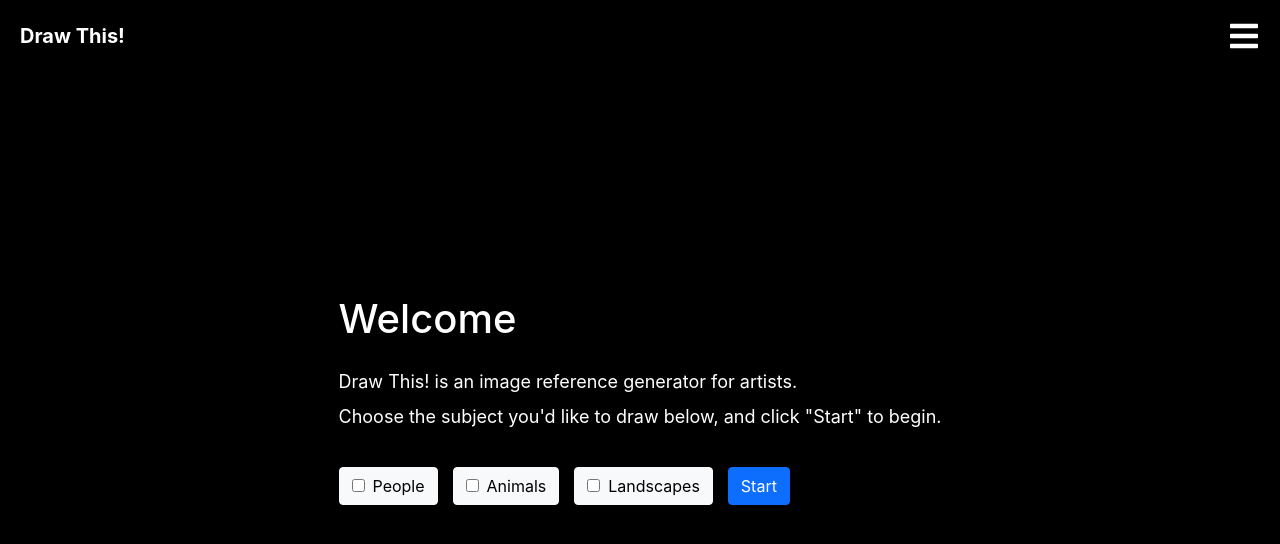
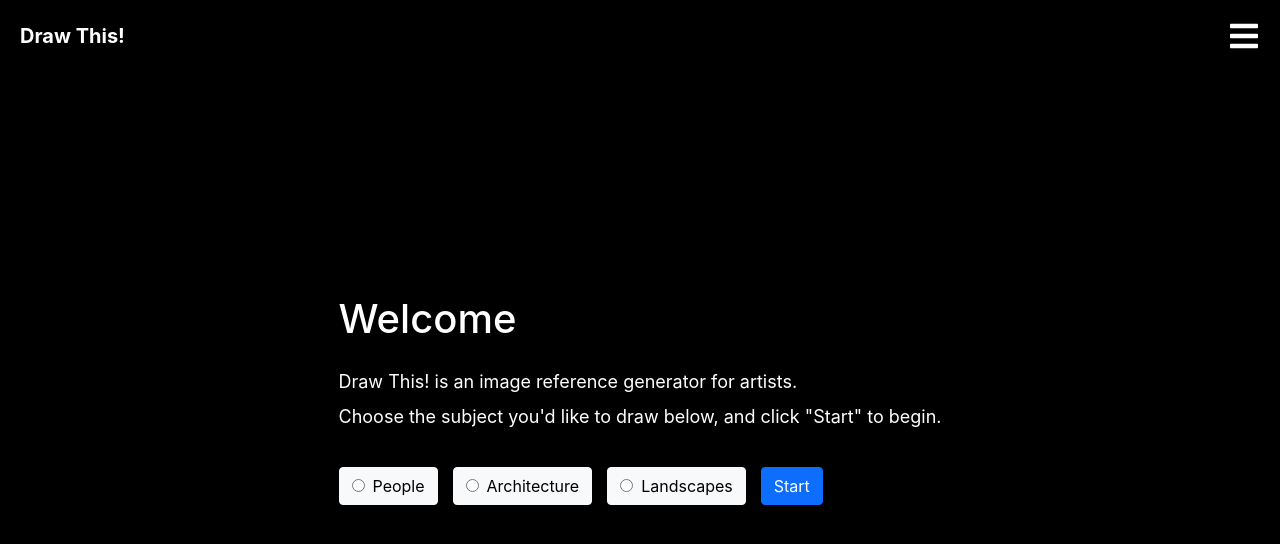
Before and after one commit to gojanedoe/drawing-app, a React (Create React App) app: page / in a window 1280 px wide. Shown: the top 544 px of the page. Built offline with nearby package versions, Linux system fonts and the light colour scheme.

Commit message:
Change fetch based on category selection

```diff
--- a/src/App.js
+++ b/src/App.js
@@ -1,3 +1,4 @@
+import { useState } from 'react';
 import { Route } from 'react-router-dom';
 
 import './App.css';
@@ -8,15 +9,20 @@ import PhotoGenerator from './components/PhotoGenerator';
 
 // MAIN COMPONENT
 function App() {
+  const [selectedCategory, setSelectedCategory] = useState('');
+
   // If fetch is finished, return full app
   return (
     <div className="App">
       <Header />
       <Route path="/" exact>
-        <Intro />
+        <Intro
+          selectedCategory={selectedCategory}
+          setSelectedCategory={setSelectedCategory}
+        />
       </Route>
       <Route path="/app">
-        <PhotoGenerator />
+        <PhotoGenerator selectedCategory={selectedCategory} />
       </Route>
     </div>
   );
--- a/src/components/CategorySelect.js
+++ b/src/components/CategorySelect.js
@@ -1,33 +1,87 @@
+import { useState } from 'react';
 import { useHistory } from 'react-router-dom';
 
-const CategorySelect = () => {
+const CategorySelect = (props) => {
+  const { selectedCategory, setSelectedCategory } = props;
   let history = useHistory();
   let formIsValid = false;
+  // const [formIsValid, setFormIsValid] = useState(false);
+  // const [selectedCategory, setSelectedCategory] = useState('');
 
   const submitHandler = (event) => {
     event.preventDefault();
-    history.push('/app');
+
+    console.log('selected category: ', selectedCategory);
+
+    // Check form validity
+    if (selectedCategory !== '') {
+      formIsValid = true;
+    }
+
+    // If category is selected, go to next page
+    if (formIsValid) {
+      history.push('/app');
+    } else {
+      alert('Please select a subject category.');
+    }
+  };
+
+  const handleInputChange = (event) => {
+    console.log(event.target.value);
+    setSelectedCategory(event.target.value);
   };
 
   return (
     <form onSubmit={submitHandler}>
-      <label className="btn btn-light">
-        <input type="checkbox" value="1" />
+      {/* <label className="btn btn-light">
+        <input type="checkbox" value="People" onChange={handleInputChange} />
         <span>People</span>
       </label>
       <label className="btn btn-light">
-        <input type="checkbox" value="1" />
+        <input type="checkbox" value="Animals" onChange={handleInputChange} />
         <span>Animals</span>
       </label>
       <label className="btn btn-light">
-        <input type="checkbox" value="1" />
+        <input
+          type="checkbox"
+          value="Landscapes"
+          onChange={handleInputChange}
+        />
+        <span>Landscapes</span>
+      </label> */}
+      <label className="btn btn-light">
+        <input
+          type="radio"
+          value="Featured_pictures_of_people"
+          name="category"
+          checked={selectedCategory === 'Featured_pictures_of_people'}
+          onChange={handleInputChange}
+        />
+        <span>People</span>
+      </label>
+      <label className="btn btn-light">
+        <input
+          type="radio"
+          value="Featured_pictures_of_architecture"
+          name="category"
+          checked={selectedCategory === 'Featured_pictures_of_architecture'}
+          onChange={handleInputChange}
+        />
+        <span>Architecture</span>
+      </label>
+      <label className="btn btn-light">
+        <input
+          type="radio"
+          value="Featured_pictures_of_landscapes"
+          name="category"
+          checked={selectedCategory === 'Featured_pictures_of_landscapes'}
+          onChange={handleInputChange}
+        />
         <span>Landscapes</span>
       </label>
-      {/* <div className="container text-center"> */}
       <button type="submit" className="btn btn-primary">
         Start
       </button>
-      {/* </div> */}
     </form>
   );
 };
--- a/src/components/Intro.js
+++ b/src/components/Intro.js
@@ -1,6 +1,8 @@
 import CategorySelect from './CategorySelect';
 
-const Intro = () => {
+const Intro = (props) => {
+  const { selectedCategory, setSelectedCategory } = props;
+
   return (
     <div className="container">
       <main>
@@ -10,7 +12,10 @@ const Intro = () => {
           Choose the subject you'd like to draw below, and click "Start" to
           begin.
         </p>
-        <CategorySelect />
+        <CategorySelect
+          selectedCategory={selectedCategory}
+          setSelectedCategory={setSelectedCategory}
+        />
       </main>
     </div>
   );
--- a/src/components/PhotoGenerator.js
+++ b/src/components/PhotoGenerator.js
@@ -125,7 +125,10 @@ function shufflePhotos(arr) {
 }
 
 // MAIN COMPONENT
-function PhotoGenerator() {
+const PhotoGenerator = (props) => {
+  const { selectedCategory } = props;
+  console.log('Photo generator selected cat: ', selectedCategory);
+
   const [photos, setPhotos] = useState([]);
   const [fetchIsFinished, setFetchIsFinished] = useState(false);
   const [currentIndex, setCurrentIndex] = useState(0);
@@ -135,6 +138,14 @@ function PhotoGenerator() {
     //   'https://commons.wikimedia.org/w/api.php?action=query&generator=categorymembers&gcmtype=file&gcmtitle=Category:Featured_pictures_of_landscapes&prop=imageinfo&gcmlimit=max&iiprop=url|extmetadata|size&format=json&origin=*';
     let url =
       'https://commons.wikimedia.org/w/api.php?action=query&generator=categorymembers&gcmtype=file&gcmtitle=Category:Featured_pictures_of_landscapes&prop=imageinfo&gcmlimit=50&iiprop=url|extmetadata|size&format=json&origin=*';
+
+    // If category is selected, change url from default
+    if (selectedCategory !== '') {
+      url =
+        'https://commons.wikimedia.org/w/api.php?action=query&generator=categorymembers&gcmtype=file&gcmtitle=Category:' +
+        selectedCategory +
+        '&prop=imageinfo&gcmlimit=50&iiprop=url|extmetadata|size&format=json&origin=*';
+    }
 
     if (!fetchIsFinished) {
       fetchPhotos(url, setPhotos, setFetchIsFinished) //get returned promise from fetch
@@ -200,6 +211,6 @@ function PhotoGenerator() {
       />
     </div>
   );
-}
+};
 
 export default PhotoGenerator;
```
